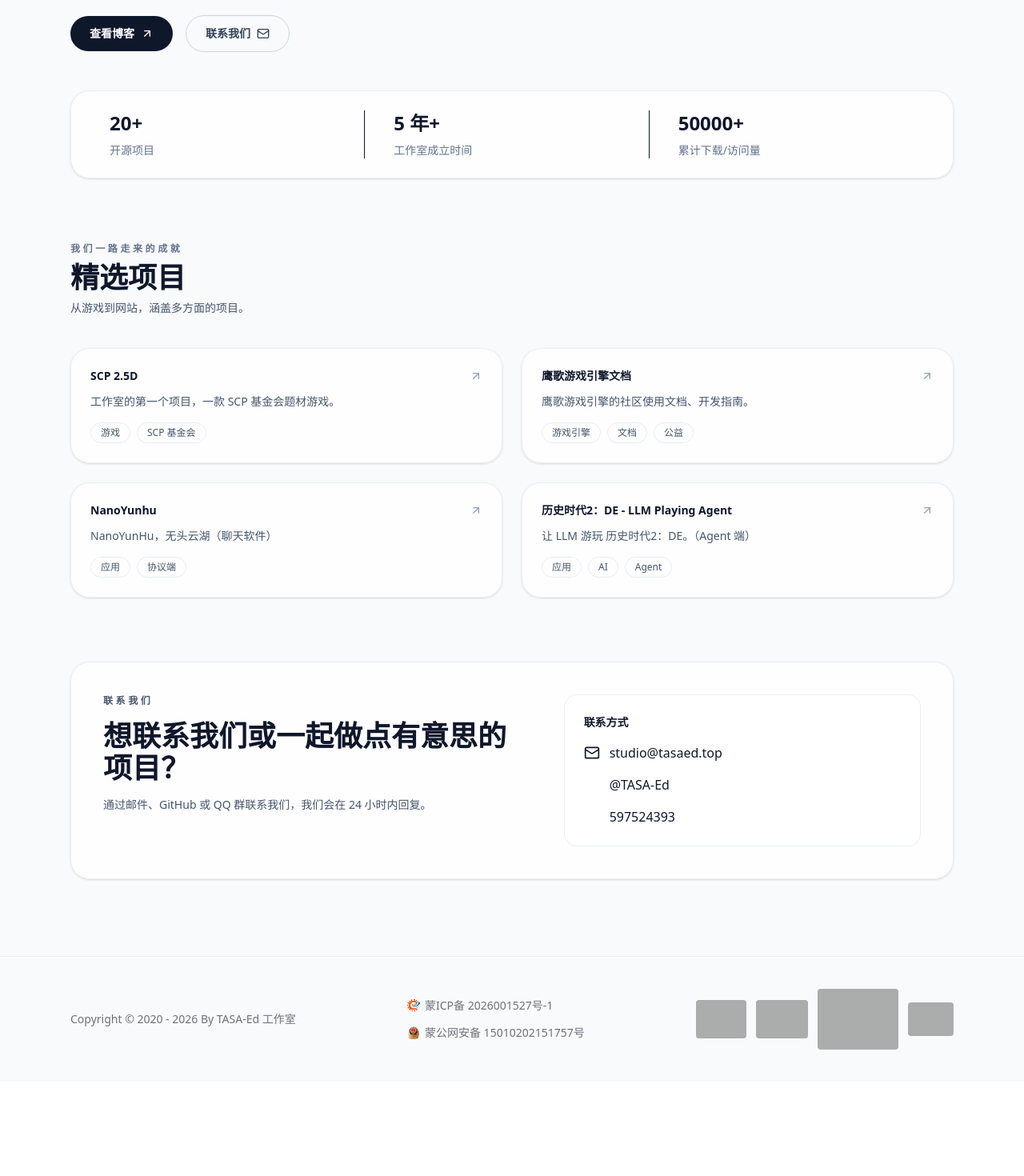
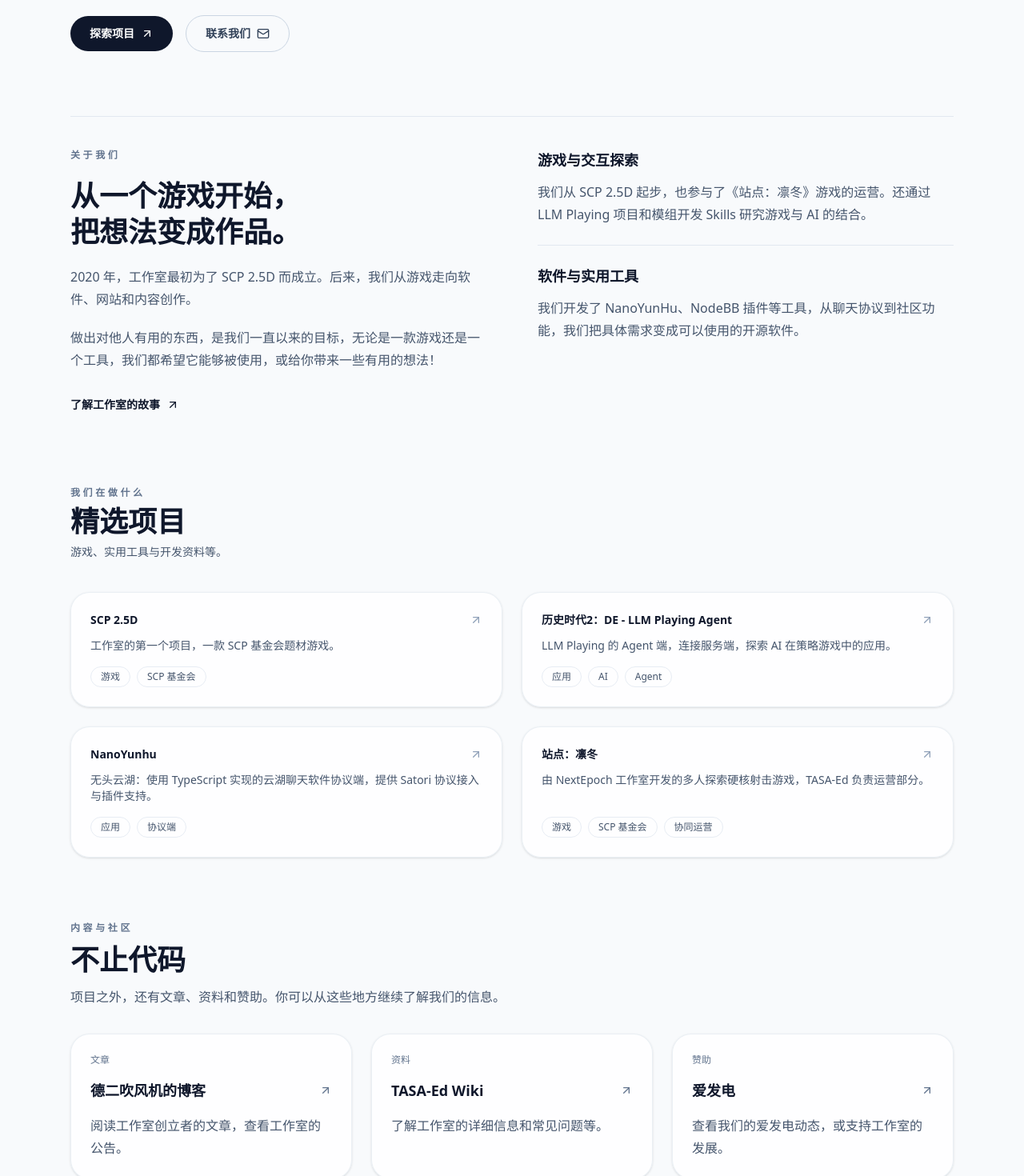
Before and after one commit to TASA-Ed/tasa-ed-page, a SvelteKit app: page / in a window 1280 px wide. Shown: the part 320-1790 px from the top of the page at 80% size. Before the commit the page ends 1672 px from the top, so only its background shows below. Built offline with nearby package versions, Linux system fonts and the light colour scheme; grey boxes are pictures that could not be loaded; some icons are missing.

Commit message:
feat(Homepage): 补充首页内容

```diff
--- a/src/lib/components/SiteHeader.svelte
+++ b/src/lib/components/SiteHeader.svelte
@@ -21,7 +21,8 @@
         {
           label: "Q群",
           href: "https://qm.qq.com/q/nC2N5Y1UX0"
-        }
+        },
+        { label: "爱发电", href: "https://afdian.com/a/tasafoe3469" }
       ]
     },
     {
--- a/src/lib/index.ts
+++ b/src/lib/index.ts
@@ -22,10 +22,10 @@
   tags: string[];
 }
 
-export interface Stat {
+export interface Directions {
   id: string;
-  value: string;
-  label: string;
+  title: string;
+  description: string;
 }
 
 export interface SocialLink {
--- a/src/routes/+page.svelte
+++ b/src/routes/+page.svelte
@@ -4,7 +4,7 @@
   import Mail from "@lucide/svelte/icons/mail";
   import SiGithub from '@icons-pack/svelte-simple-icons/icons/SiGithub';
   import SiQq from '@icons-pack/svelte-simple-icons/icons/SiQq';
-  import type { Project, SocialLink, Stat } from "$lib";
+  import type { Project, SocialLink, Directions } from "$lib";
   import { isExternalLink } from "$lib/utils";
   import { resolve } from "$app/paths";
 
@@ -44,35 +44,66 @@
     },
     {
       id: "project-2",
-      title: "鹰歌游戏引擎文档",
-      href: "https://docs-mf.tasaed.top",
-      description: "鹰歌游戏引擎的社区使用文档、开发指南。",
-      tags: ["游戏引擎", "文档", "公益"]
+      title: "历史时代2：DE - LLM Playing Agent",
+      href: "https://github.com/TASA-Ed/aoh2de-llm-playing-agent",
+      description: "LLM Playing 的 Agent 端，连接服务端，探索 AI 在策略游戏中的应用。",
+      tags: ["应用", "AI", "Agent"]
     },
     {
       id: "project-3",
       title: "NanoYunhu",
       href: "https://github.com/TASA-Ed/nanoyunhu",
-      description: "NanoYunHu，无头云湖（聊天软件）",
+      description: "无头云湖：使用 TypeScript 实现的云湖聊天软件协议端，提供 Satori 协议接入与插件支持。",
       tags: ["应用", "协议端"]
     },
     {
       id: "project-4",
-      title: "历史时代2：DE - LLM Playing Agent",
-      href: "https://github.com/TASA-Ed/aoh2de-llm-playing-agent",
-      description: "让 LLM 游玩 历史时代2：DE。（Agent 端）",
-      tags: ["应用", "AI", "Agent"]
+      title: "站点：凛冬",
+      href: "https://store.steampowered.com/app/3629270",
+      description: "由 NextEpoch 工作室开发的多人探索硬核射击游戏，TASA-Ed 负责运营部分。",
+      tags: ["游戏", "SCP 基金会", "协同运营"]
     }
   ];
 
-  const stats: Stat[] = [
-    { id: "stat-1", value: "20+", label: "开源项目" },
-    { id: "stat-2", value: "5 年+", label: "工作室成立时间" },
-    { id: "stat-3", value: "50000+", label: "累计下载/访问量" }
+  const directions: Directions[] = [
+    {
+      id: "games",
+      title: "游戏与交互探索",
+      description: "我们从 SCP 2.5D 起步，也参与了《站点：凛冬》游戏的运营。还通过 LLM Playing 项目和模组开发 Skills 研究游戏与 AI 的结合。"
+    },
+    {
+      id: "tools",
+      title: "软件与实用工具",
+      description: "我们开发了 NanoYunHu、NodeBB 插件等工具，从聊天协议到社区功能，我们把具体需求变成可以使用的开源软件。"
+    }
+  ];
+
+  const resources: Project[] = [
+    {
+      id: "blog",
+      title: "德二吹风机的博客",
+      href: "https://www.tasaed.top/blog/",
+      description: "阅读工作室创立者的文章，查看工作室的公告。",
+      tags: ["文章"]
+    },
+    {
+      id: "wiki",
+      title: "TASA-Ed Wiki",
+      href: "https://wiki.tasaed.top/wiki/tasaed.html",
+      description: "了解工作室的详细信息和常见问题等。",
+      tags: ["资料"]
+    },
+    {
+      id: "afdian",
+      title: "爱发电",
+      href: "https://afdian.com/a/tasafoe3469",
+      description: "查看我们的爱发电动态，或支持工作室的发展。",
+      tags: ["赞助"]
+    }
   ];
 
   const desc =
-    "TASA-Ed 工作室 官网，成立于 2020 年 12 月 20 日，一个专注于自媒体，软件游戏开发，网站搭建的工作室，而且，我们喜欢开源！";
+    "TASA-Ed 工作室由德二吹风机创立，成立于 2020 年 12 月 20 日。从 SCP 2.5D 到开源软件、游戏 AI 与社区文档，我们希望做出能被他人采用的作品。";
   const title = "TASA-Ed 官网 - TASA-Ed 工作室";
 
   onMount(() => {
@@ -89,20 +120,18 @@
 <section class="mx-auto flex max-w-6xl flex-col gap-12 px-6 pb-20 pt-16">
   <div class="flex flex-col gap-6">
     <div class="space-y-6">
-      <h1 class="text-4xl font-semibold leading-tight md:text-6xl">TASA-Ed 工作室</h1>
+      <h1 class="text-4xl font-semibold leading-tight motion-reduce:animate-none dark:from-slate-100 dark:via-slate-300 dark:to-slate-400 md:text-6xl">TASA-Ed 工作室</h1>
       <p class="max-w-2xl text-lg text-slate-600 dark:text-slate-300">
-        由德二吹风机创立的一个专注于自媒体、软件与游戏开发、网站建设的工作室。同时，我们热爱开源！
+        由德二吹风机创立，专注于自媒体、软件与游戏开发、网站建设。我们喜欢开源，也希望所做的作品能被他人采用！
       </p>
     </div>
     <div class="flex flex-wrap items-center gap-4">
       <a
         class="inline-flex cursor-pointer items-center gap-2 rounded-full bg-slate-900 px-6 py-3 text-sm font-semibold text-white transition-colors duration-200 hover:bg-slate-700 motion-reduce:transition-none dark:bg-white dark:text-slate-900 dark:hover:bg-slate-200"
-        href="https://www.tasaed.top/blog/"
-        target="_blank"
-        title="查看博客"
-        aria-label="查看博客"
+        href="#work"
+        title="探索我们的项目"
       >
-        查看博客
+        探索项目
         <ArrowUpRight class="h-4 w-4" aria-hidden="true" />
       </a>
       <a
@@ -116,26 +145,52 @@
       </a>
     </div>
   </div>
-  <div
-    class="grid md:divide-x rounded-3xl border border-slate-200/70 bg-white/80 p-6 text-sm shadow-sm dark:divide-slate-700/60 dark:border-slate-800/70 dark:bg-slate-900/60 md:grid-cols-3 gap-3"
-  >
-    {#each stats as item (item.id)}
-      <div class="space-y-2 px-6">
-        <p class="text-2xl font-semibold text-slate-900 dark:text-white">{item.value}</p>
-        <p class="font-medium text-slate-500 dark:text-slate-400">{item.label}</p>
-      </div>
-    {/each}
+</section>
+
+<section id="about" aria-labelledby="about-title" class="mx-auto max-w-6xl px-6 pb-20">
+  <div class="grid gap-10 border-t border-slate-200 pt-10 dark:border-slate-800 md:grid-cols-2 md:gap-16">
+    <div class="space-y-5">
+      <p class="text-xs font-semibold uppercase tracking-[0.3em] text-slate-500 dark:text-slate-400">
+        关于我们
+      </p>
+      <h2 id="about-title" class="text-3xl font-semibold leading-tight md:text-4xl">
+        从一个游戏开始，<br />把想法变成作品。
+      </h2>
+      <p class="max-w-xl text-base leading-7 text-slate-600 dark:text-slate-300">
+        2020 年，工作室最初为了 SCP 2.5D 而成立。后来，我们从游戏走向软件、网站和内容创作。
+      </p>
+      <p class="max-w-xl text-base leading-7 text-slate-600 dark:text-slate-300">
+        做出对他人有用的东西，是我们一直以来的目标，无论是一款游戏还是一个工具，我们都希望它能够被使用，或给你带来一些有用的想法！
+      </p>
+      <a
+        class="inline-flex min-h-11 items-center gap-2 text-sm font-semibold underline-offset-4 hover:underline focus-visible:rounded focus-visible:outline-2 focus-visible:outline-offset-4 focus-visible:outline-slate-500"
+        href="https://wiki.tasaed.top/wiki/tasaed.html"
+        target="_blank"
+        rel="external noopener noreferrer"
+      >
+        了解工作室的故事
+        <ArrowUpRight class="h-4 w-4" aria-hidden="true" />
+      </a>
+    </div>
+    <div class="divide-y divide-slate-200 dark:divide-slate-800">
+      {#each directions as direction (direction.id)}
+        <article class="space-y-3 py-6 first:pt-0 last:pb-0">
+          <h3 class="text-lg font-semibold">{direction.title}</h3>
+          <p class="text-base leading-7 text-slate-600 dark:text-slate-300">{direction.description}</p>
+        </article>
+      {/each}
+    </div>
   </div>
 </section>
 
 <section id="work" class="mx-auto max-w-6xl px-6 pb-20">
   <div class="flex flex-col gap-2 pb-10">
     <p class="text-xs font-semibold uppercase tracking-[0.3em] text-slate-500 dark:text-slate-400">
-      我们一路走来的成就
+      我们在做什么
     </p>
     <h2 class="text-3xl font-semibold text-slate-900 dark:text-white md:text-4xl">精选项目</h2>
     <p class="max-w-xl text-sm text-slate-600 dark:text-slate-300">
-      从游戏到网站，涵盖多方面的项目。
+      游戏、实用工具与开发资料等。
     </p>
   </div>
   <div class="grid gap-6 md:grid-cols-2">
@@ -207,9 +262,56 @@
   </div>
 </section>
 
+<section id="community" aria-labelledby="community-title" class="mx-auto max-w-6xl px-6 pb-20">
+  <div class="space-y-3 pb-8">
+    <p class="text-xs font-semibold uppercase tracking-[0.3em] text-slate-500 dark:text-slate-400">
+      内容与社区
+    </p>
+    <h2 id="community-title" class="text-3xl font-semibold md:text-4xl">不止代码</h2>
+    <p class="max-w-2xl text-base leading-7 text-slate-600 dark:text-slate-300">
+      项目之外，还有文章、资料和赞助。你可以从这些地方继续了解我们的信息。
+    </p>
+  </div>
+  <div class="grid gap-6 md:grid-cols-3">
+    {#each resources as resource (resource.id)}
+      <a
+        class="group flex flex-col gap-4 rounded-3xl border border-slate-200/70 bg-white/80 p-6 shadow-sm transition-colors duration-200 hover:border-slate-400 focus-visible:outline-2 focus-visible:outline-offset-4 focus-visible:outline-slate-500 motion-reduce:transition-none dark:border-slate-800/70 dark:bg-slate-900/60 dark:hover:border-slate-600"
+        href={resource.href}
+        target="_blank"
+        rel="external noopener noreferrer"
+      >
+        <p class="text-xs font-medium text-slate-500 dark:text-slate-400">{resource.tags[0]}</p>
+        <div class="flex items-center justify-between gap-3">
+          <h3 class="text-lg font-semibold">{resource.title}</h3>
+          <ArrowUpRight class="h-4 w-4 shrink-0 text-slate-500 dark:text-slate-400" aria-hidden="true" />
+        </div>
+        <p class="text-base leading-7 text-slate-600 dark:text-slate-300">{resource.description}</p>
+      </a>
+    {/each}
+  </div>
+  <div class="mt-10 flex flex-col items-start justify-between gap-6 rounded-3xl bg-slate-100 p-6 dark:bg-slate-900 md:flex-row md:items-center md:p-8">
+    <div class="max-w-2xl space-y-3">
+      <h3 class="text-xl font-semibold">喜欢开源吗？一起参与吧！</h3>
+      <p class="text-base leading-7 text-slate-600 dark:text-slate-300">
+        在 GitHub 查看我们所有的开源项目。遇到问题可以在对应的仓库提交 Issue，也欢迎通过 PR 改进项目。不过参与前请先阅读项目的许可证与贡献说明！
+      </p>
+    </div>
+    <a
+      class="inline-flex min-h-11 shrink-0 items-center gap-2 rounded-full border border-slate-300 bg-white px-5 py-3 text-sm font-semibold transition-colors duration-200 hover:border-slate-900 focus-visible:outline-2 focus-visible:outline-offset-4 focus-visible:outline-slate-500 motion-reduce:transition-none dark:border-slate-700 dark:bg-slate-950 dark:hover:border-slate-400"
+      href="https://github.com/orgs/TASA-Ed/repositories?type=all"
+      target="_blank"
+      rel="external noopener noreferrer"
+    >
+      <SiGithub class="h-4 w-4" aria-hidden="true" />
+      浏览开源仓库
+      <ArrowUpRight class="h-4 w-4" aria-hidden="true" />
+    </a>
+  </div>
+</section>
+
 <section id="contact" class="mx-auto max-w-6xl px-6 pb-24">
   <div
-    class="grid gap-10 rounded-3xl border border-slate-200/70 bg-white/80 p-10 shadow-sm dark:border-slate-800/70 dark:bg-slate-900/60 md:grid-cols-[1.2fr_1fr]"
+    class="grid gap-10 rounded-3xl border border-slate-200/70 bg-white/80 p-6 shadow-sm dark:border-slate-800/70 dark:bg-slate-900/60 md:grid-cols-[1.2fr_1fr] md:p-10"
   >
     <div class="space-y-4">
       <p
@@ -221,7 +323,7 @@
         想联系我们或一起做点有意思的项目？
       </h2>
       <p class="text-sm text-slate-600 dark:text-slate-300">
-        通过邮件、GitHub 或 QQ 群联系我们，我们会在 24 小时内回复。
+        想要与我们交流技术想法或合作吗？可以通过邮件、GitHub 或 QQ 群来联系我们！
       </p>
     </div>
     <div
```
